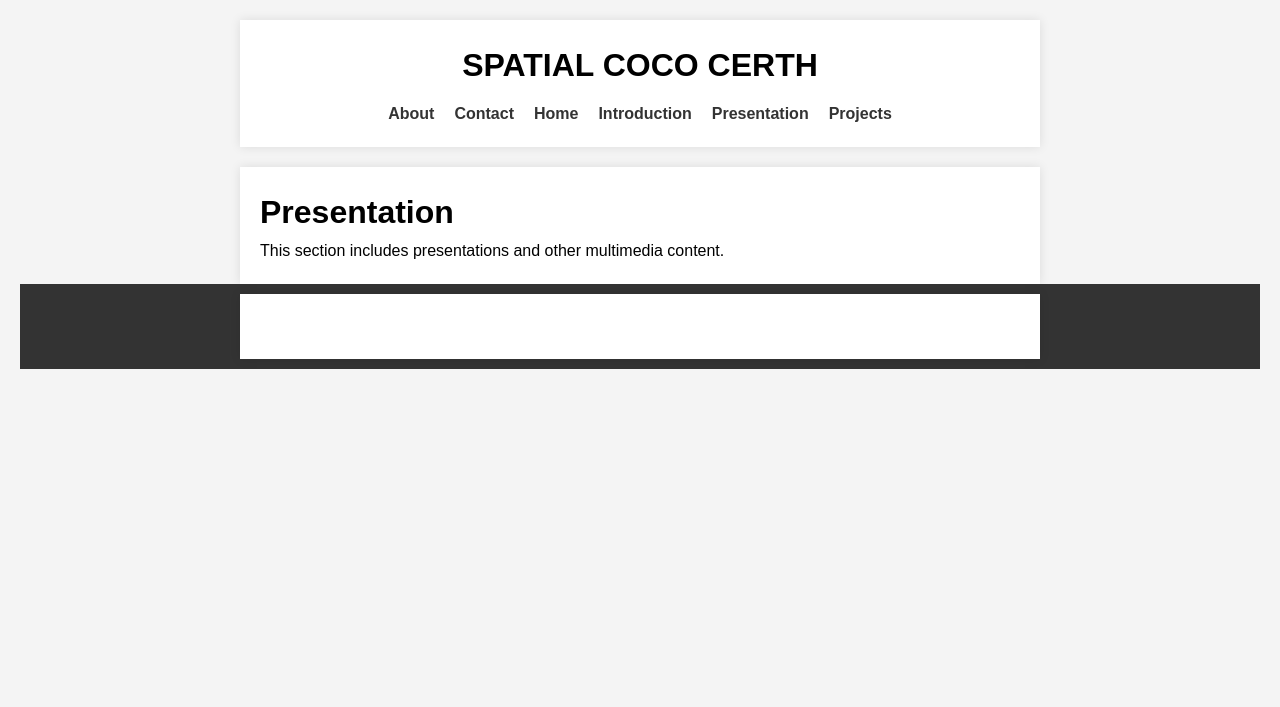
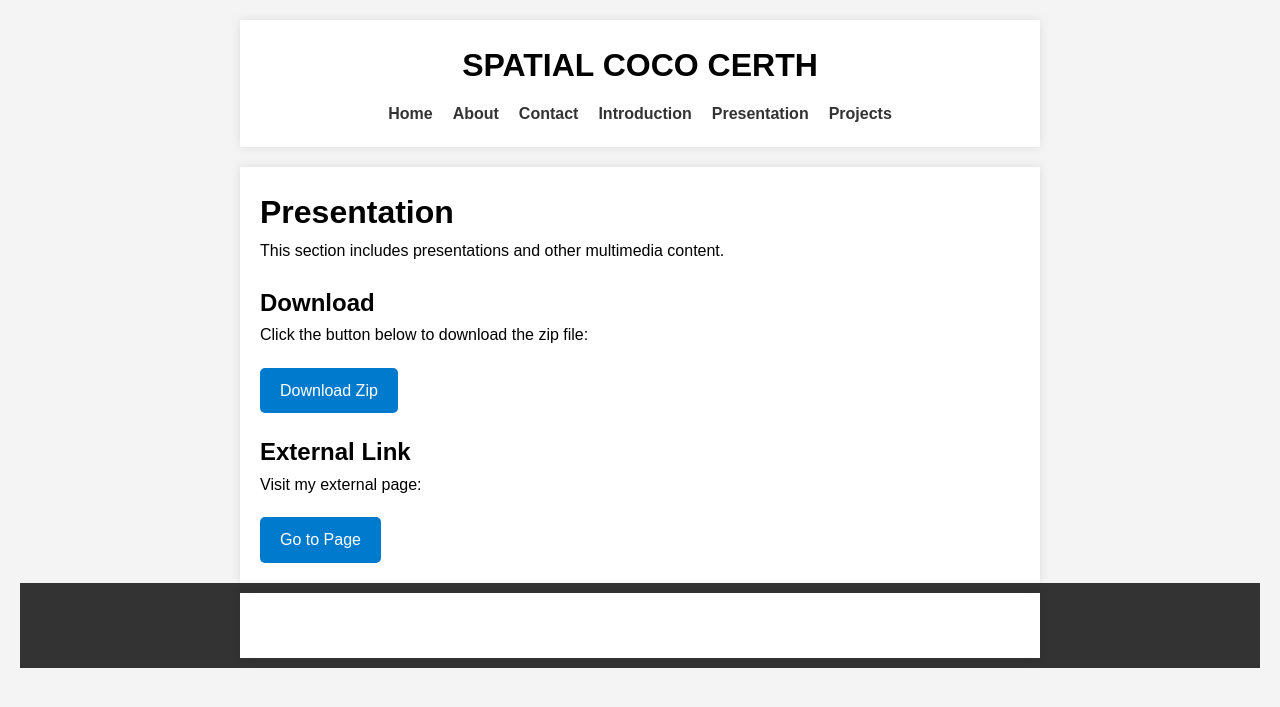
Before and after one commit to GiorgosPapado/giorgospapado.github.io, a Jekyll site: the page built from presentation.md, in a window 1280 px wide. Shown: the top 707 px of the page. Built offline with Jekyll 4.4.1, drawn with Linux system fonts in a browser that asks for light colours.

Commit message:
indexing

```diff
--- a/_layouts/default.html
+++ b/_layouts/default.html
@@ -12,8 +12,9 @@
             <h1>{{ site.title }}</h1>
             <nav>
                 <ul>
+                    <li><a href="{{ '/' | relative_url }}">Home</a></li>
                     {% for page in site.pages %}
-                        {% if page.title %}
+                        {% if page.title and page.title != 'Home' %}
                             <li><a href="{{ page.url | relative_url }}">{{ page.title }}</a></li>
                         {% endif %}
                     {% endfor %}
@@ -23,6 +24,16 @@
     </header>
     <main class="container">
         {{ content }}
+        <section class="download">
+            <h2>Download</h2>
+            <p>Click the button below to download the zip file:</p>
+            <a href="/assets/download/sample.zip" class="btn">Download Zip</a>
+        </section>
+        <section class="external-link">
+            <h2>External Link</h2>
+            <p>Visit my external page:</p>
+            <a href="https://github.com/GiorgosPapado" class="btn">Go to Page</a>
+        </section>
     </main>
     <footer>
         <div class="container">
```
